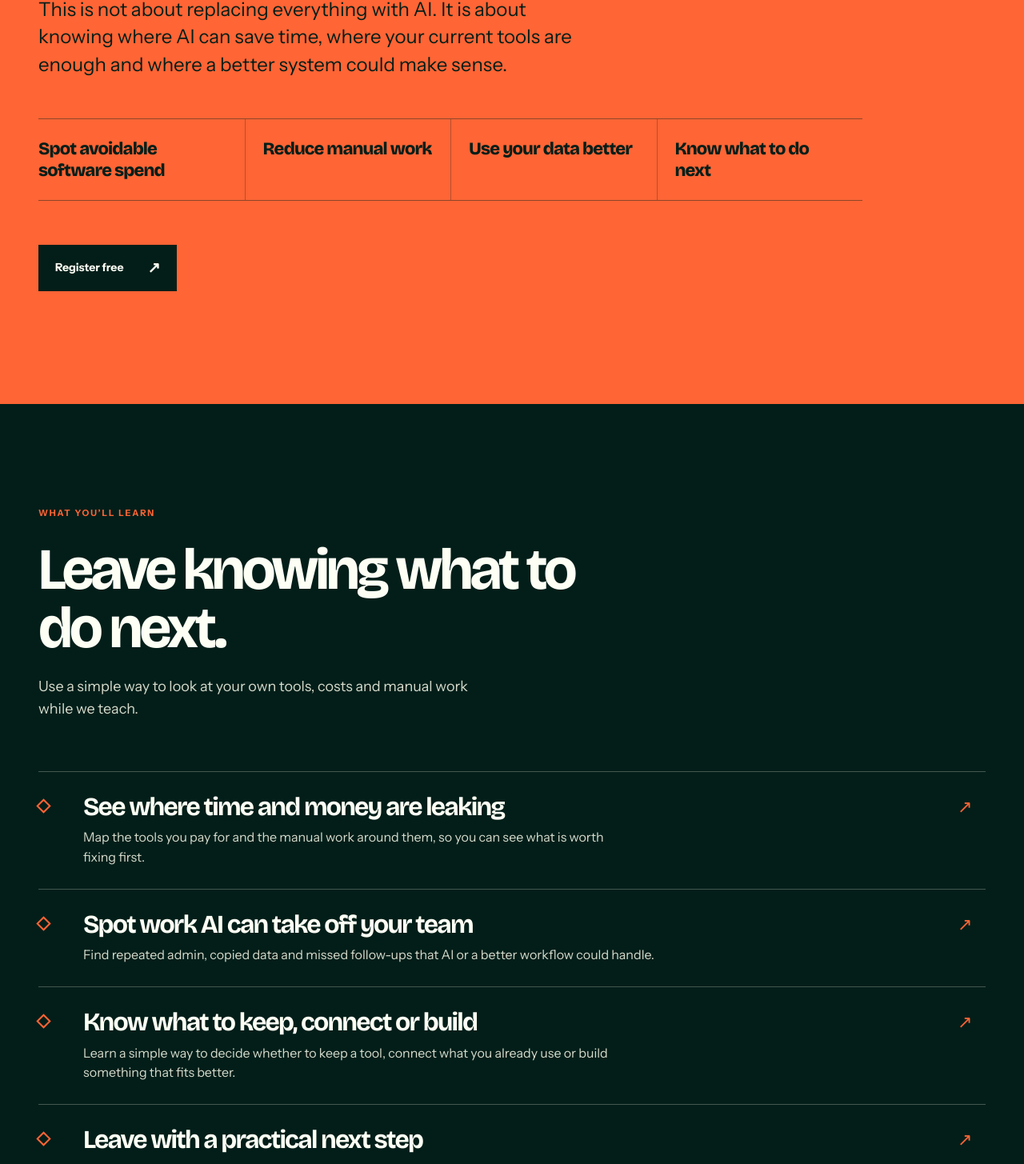
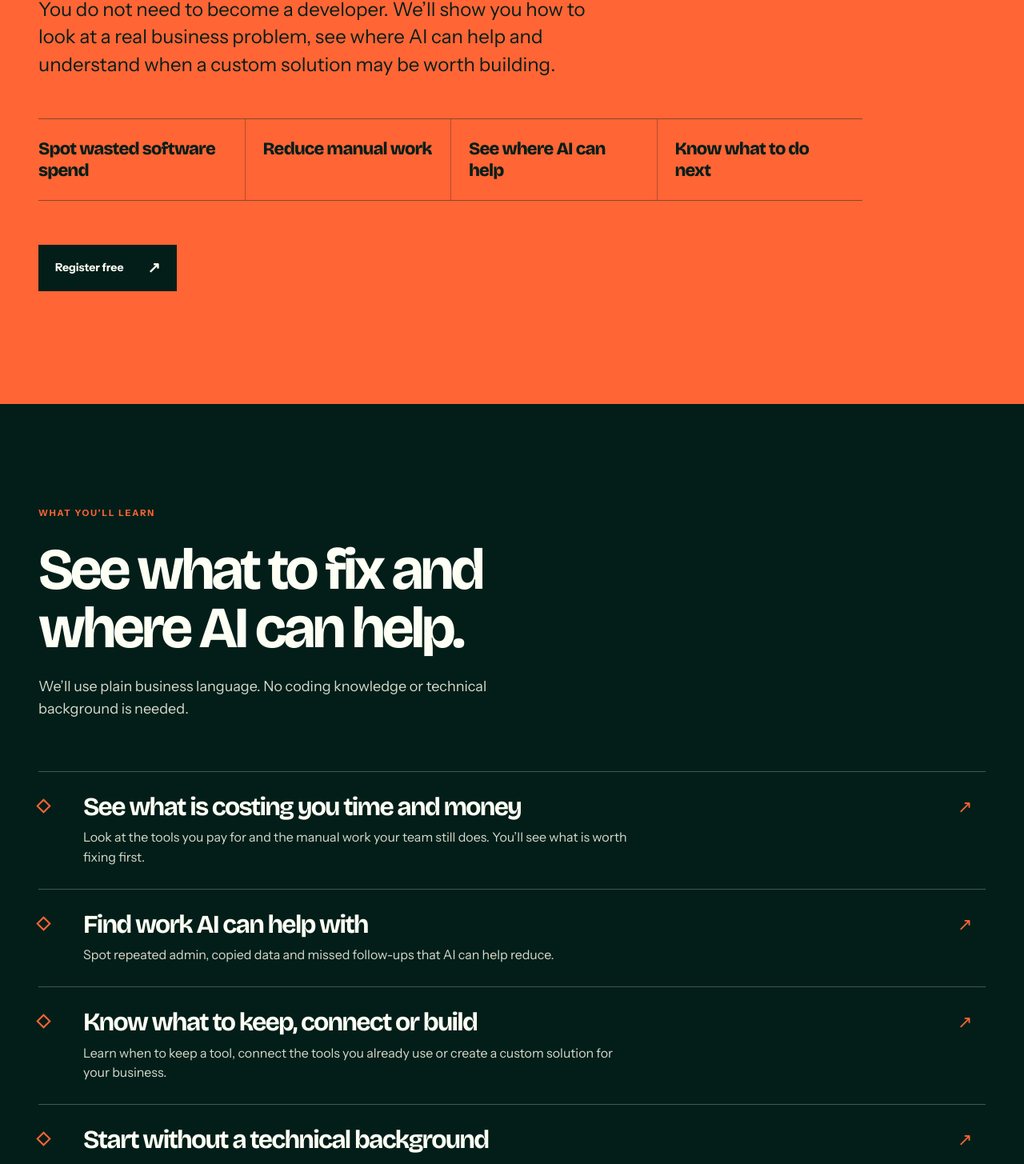
Before and after one commit to Greatdorlin/run-rentless, a Next.js app: page /webinar in a window 1280 px wide. Shown: the part 2487-3942 px from the top of the page at 80% size. Built offline with nearby package versions, Linux system fonts and the light colour scheme.

Commit message:
Clarify webinar copy for non-technical audience

```diff
--- a/src/app/webinar/page.tsx
+++ b/src/app/webinar/page.tsx
@@ -1,5 +1,5 @@
 import type { Metadata } from "next";
-import Link from "next/link";
+import { WebinarAnchor } from "@/components/webinar/webinar-anchor";
 import { siAirtable, siAsana, siCalendly, siHubspot, siMailchimp, siZapier } from "simple-icons";
 import { WebinarCountdown } from "@/components/webinar/countdown";
 import { RegistrationForm } from "@/components/webinar/registration-form";
@@ -7,21 +7,21 @@ import "./webinar.css";
 
 export const metadata: Metadata = {
   title: "Making AI Make Business Sense | Live Webinar",
-  description: "Join Navrademy and Run Rentless on 10th October 2026 at 6PM GMT+1 for a free live webinar on using AI to cut manual work, reduce wasted software spend and build smarter business tools.",
+  description: "Join Navrademy and Run Rentless on 10th October 2026 at 6PM GMT+1 for a free live webinar on using AI to cut manual work, reduce wasted software spend and build custom business solutions with no technical background needed.",
   alternates: { canonical: "/webinar" },
   openGraph: {
     title: "Making AI Make Business Sense | Live Webinar",
-    description: "A free practical webinar on using AI to cut manual work, reduce wasted software spend and build tools that fit your business. Saturday, 10th October 2026 at 6PM GMT+1.",
+    description: "A free practical webinar on using AI to cut manual work, reduce wasted software spend and build custom solutions for your business. No technical background needed. Saturday, 10th October 2026 at 6PM GMT+1.",
     url: "https://www.runrentless.com/webinar",
     type: "website",
   },
 };
 
 const lessons = [
-  { title: "See where time and money are leaking", copy: "Map the tools you pay for and the manual work around them, so you can see what is worth fixing first." },
-  { title: "Spot work AI can take off your team", copy: "Find repeated admin, copied data and missed follow-ups that AI or a better workflow could handle." },
-  { title: "Know what to keep, connect or build", copy: "Learn a simple way to decide whether to keep a tool, connect what you already use or build something that fits better." },
-  { title: "Leave with a practical next step", copy: "Know what to test first, what it may cost and what to check before your team depends on it." },
+  { title: "See what is costing you time and money", copy: "Look at the tools you pay for and the manual work your team still does. You’ll see what is worth fixing first." },
+  { title: "Find work AI can help with", copy: "Spot repeated admin, copied data and missed follow-ups that AI can help reduce." },
+  { title: "Know what to keep, connect or build", copy: "Learn when to keep a tool, connect the tools you already use or create a custom solution for your business." },
+  { title: "Start without a technical background", copy: "You do not need to know how to code. We’ll show you a simple way to think through your first practical AI solution." },
 ];
 
 const familiarTools = [
@@ -41,10 +41,10 @@ const examples = [
 ];
 
 const audiences = [
-  ["Business owners & founders", "Register if you want to know whether another subscription is really your best option."],
-  ["Sales, marketing & operations teams", "Bring the slow, repetitive work your team wants to fix and learn where AI can help."],
-  ["Agencies & consultants", "See how to turn repeated client work into simpler systems you can actually use."],
-  ["People learning AI", "Join if you want to use AI on a real business problem, not just make another demo."],
+  ["Business owners & founders", "See where AI can save time, reduce wasted software spend and solve real business problems."],
+  ["Sales, marketing & operations teams", "Bring the repetitive work your team wants to reduce and see where AI can help."],
+  ["Agencies & consultants", "See how AI can help you turn repeated client work into custom solutions that fit how you work."],
+  ["Non-technical professionals", "You do not need to code. If you understand the business problem, you can follow this webinar."],
 ];
 
 export default function WebinarPage() {
@@ -57,7 +57,7 @@ export default function WebinarPage() {
             <h1 id="webinar-title">Making AI make <span>business sense.</span></h1>
             <p className="webinar-hero__lead">Join this free live webinar and learn how to use AI to cut manual work, reduce wasted software spend and build custom solutions around your business, no technical background required.</p>
             <div className="webinar-hero__event"><strong>Saturday, 10th October 2026</strong><span>6PM GMT+1 · Live online</span></div>
-            <div className="webinar-hero__actions"><Link className="webinar-cta" href="#webinar-form">Register free <span aria-hidden="true">↗</span></Link><Link className="webinar-hero__secondary" href="#what-you-will-learn">See what you’ll learn <span aria-hidden="true">↓</span></Link></div>
+            <div className="webinar-hero__actions"><WebinarAnchor className="webinar-cta" href="#webinar-form">Register free <span aria-hidden="true">↗</span></WebinarAnchor><WebinarAnchor className="webinar-hero__secondary" href="#what-you-will-learn">See what you’ll learn <span aria-hidden="true">↓</span></WebinarAnchor></div>
           </div>
           <div className="webinar-hero__visual">
             <div className="webinar-hero__visual-top"><span>LIVE ONLINE</span><span>FREE WEBINAR</span></div>
@@ -76,27 +76,27 @@ export default function WebinarPage() {
 
       <section className="webinar-tools" aria-labelledby="webinar-tools-title">
         <div className="shell webinar-tools__grid">
-          <div className="webinar-tools__copy"><p className="webinar-section-label">Where the money goes</p><h2 id="webinar-tools-title">You may be paying for tools and still paying in staff time.</h2><p>One for sales. One for email. One for bookings. One to move data between them. Each can help, but your team may still do the important parts manually.</p><div className="webinar-tools__question"><strong>There may be a simpler way to run the same work.</strong><span>Join us and learn how to compare what you pay now with what it would take to connect or build the parts you actually need.</span></div><Link className="webinar-tools__link" href="#webinar-form">Register free <span aria-hidden="true">↗</span></Link></div>
+          <div className="webinar-tools__copy"><p className="webinar-section-label">Where the money goes</p><h2 id="webinar-tools-title">You may be paying for tools and still paying in staff time.</h2><p>One tool for sales. Another for email. Another for bookings. Yet your team may still copy information, chase updates and do important work manually.</p><div className="webinar-tools__question"><strong>AI can help you build around the way your business works.</strong><span>We’ll show you how to spot what is worth fixing and when a custom solution makes sense. You do not need to know how to code.</span></div><WebinarAnchor className="webinar-tools__link" href="#webinar-form">Register free <span aria-hidden="true">↗</span></WebinarAnchor></div>
           <div className="webinar-tools__list" aria-label="Examples of business software tools">{familiarTools.map(({ name, icon, job }) => <div className="webinar-tools__item" key={name}><span className="webinar-tools__icon"><svg viewBox="0 0 24 24" aria-hidden="true" focusable="false"><path d={icon.path} fill={`#${icon.hex}`} /></svg></span><span className="webinar-tools__name">{name}<small>{job}</small></span></div>)}</div>
         </div>
         <p className="shell webinar-tools__note">Brand marks are shown only as familiar examples. Run Rentless is not affiliated with these companies.</p>
       </section>
 
       <section className="webinar-promise" aria-labelledby="webinar-promise-title">
-        <div className="shell"><p className="webinar-section-label">What you gain</p><h2 id="webinar-promise-title">Keep what works.<br /><span>Fix what costs you time.</span></h2><p className="webinar-promise__intro">This is not about replacing everything with AI. It is about knowing where AI can save time, where your current tools are enough and where a better system could make sense.</p><div className="webinar-promise__outcomes"><span>Spot avoidable software spend</span><span>Reduce manual work</span><span>Use your data better</span><span>Know what to do next</span></div><Link className="webinar-cta webinar-cta--dark" href="#webinar-form">Register free <span aria-hidden="true">↗</span></Link></div>
+        <div className="shell"><p className="webinar-section-label">What you gain</p><h2 id="webinar-promise-title">Keep what works.<br /><span>Fix what costs you time.</span></h2><p className="webinar-promise__intro">You do not need to become a developer. We’ll show you how to look at a real business problem, see where AI can help and understand when a custom solution may be worth building.</p><div className="webinar-promise__outcomes"><span>Spot wasted software spend</span><span>Reduce manual work</span><span>See where AI can help</span><span>Know what to do next</span></div><WebinarAnchor className="webinar-cta webinar-cta--dark" href="#webinar-form">Register free <span aria-hidden="true">↗</span></WebinarAnchor></div>
       </section>
 
       <section id="what-you-will-learn" className="webinar-learning" aria-labelledby="webinar-learning-title">
-        <div className="shell"><div className="webinar-learning__heading"><p className="webinar-section-label">What you’ll learn</p><h2 id="webinar-learning-title">Leave knowing what to do next.</h2><p>Use a simple way to look at your own tools, costs and manual work while we teach.</p></div><div className="webinar-learning__list">{lessons.map((item) => <article key={item.title}><span className="webinar-learning__marker" aria-hidden="true" /><div><h3>{item.title}</h3><p>{item.copy}</p></div><span aria-hidden="true">↗</span></article>)}</div><div className="webinar-learning__test"><strong>Do not buy or build your next tool blindly.</strong><p>We’ll show you how to compare the real cost, including setup, moving data and keeping it running, so your next decision is based on what can actually save time or money.</p></div></div>
+        <div className="shell"><div className="webinar-learning__heading"><p className="webinar-section-label">What you’ll learn</p><h2 id="webinar-learning-title">See what to fix and where AI can help.</h2><p>We’ll use plain business language. No coding knowledge or technical background is needed.</p></div><div className="webinar-learning__list">{lessons.map((item) => <article key={item.title}><span className="webinar-learning__marker" aria-hidden="true" /><div><h3>{item.title}</h3><p>{item.copy}</p></div><span aria-hidden="true">↗</span></article>)}</div><div className="webinar-learning__test"><strong>No technical background needed.</strong><p>Start with a real business problem. We’ll show you how to work out what AI can help with, what a custom solution could look like and what to check before you build.</p></div></div>
       </section>
 
       <section className="webinar-examples" aria-labelledby="webinar-examples-title">
         <div className="shell webinar-examples__grid"><div><p className="webinar-section-label">Picture it at work</p><h2 id="webinar-examples-title">What could get easier?</h2><p>See the kind of problems to look for in your own business, then bring one to the webinar.</p></div><div className="webinar-examples__list">{examples.map(([before, after]) => <div key={before}><span>{before}</span><strong aria-hidden="true">→</strong><span>{after}</span></div>)}</div></div>
       </section>
 
-      <section className="webinar-audience" aria-labelledby="webinar-audience-title"><div className="shell"><p className="webinar-section-label">Who this is for</p><h2 id="webinar-audience-title">If your team pays for tools and still does too much manually, this webinar is for you.</h2><div className="webinar-audience__list">{audiences.map(([title, copy]) => <article key={title}><h3>{title}</h3><p>{copy}</p></article>)}</div></div></section>
+      <section className="webinar-audience" aria-labelledby="webinar-audience-title"><div className="shell"><p className="webinar-section-label">Who this is for</p><h2 id="webinar-audience-title">If you want practical ways to use AI in your business, this webinar is for you. No technical background needed.</h2><div className="webinar-audience__list">{audiences.map(([title, copy]) => <article key={title}><h3>{title}</h3><p>{copy}</p></article>)}</div></div></section>
 
-      <section className="webinar-register" id="register" aria-labelledby="webinar-register-title"><div className="shell webinar-register__grid"><div className="webinar-register__copy"><p className="webinar-section-label">Register free</p><h2 id="webinar-register-title">Bring one costly tool.<br /><span>Leave knowing what to do next.</span></h2><p>Register, bring one tool or process that costs too much time or money, and learn how to decide whether to keep it, connect it or build something better.</p><div className="webinar-register__date"><strong>Making AI Make Business Sense</strong><span>Saturday, 10th October 2026</span><span>6PM GMT+1 · Live online</span></div></div><div id="webinar-form"><RegistrationForm /></div></div></section>
+      <section className="webinar-register" id="register" aria-labelledby="webinar-register-title"><div className="shell webinar-register__grid"><div className="webinar-register__copy"><p className="webinar-section-label">Register free</p><h2 id="webinar-register-title">Bring one business problem.<br /><span>Leave knowing where AI can help.</span></h2><p>No coding or technical background needed. Bring one tool or process that costs too much time or money, and we’ll show you how to think through a better solution.</p><div className="webinar-register__date"><strong>Making AI Make Business Sense</strong><span>Saturday, 10th October 2026</span><span>6PM GMT+1 · Live online</span></div></div><div id="webinar-form"><RegistrationForm /></div></div></section>
     </div>
   );
 }
```
